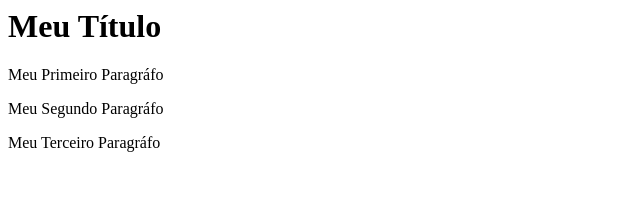
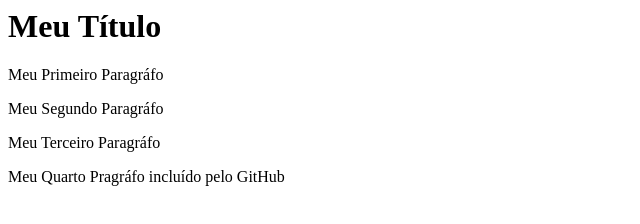
Before and after one commit to anavicentine/meuprimeirosite, a plain HTML site: page index.html in a window 1280 px wide. Shown: the whole page, without its empty margins (0-640 px from the left). Drawn offline with Linux system fonts and the light colour scheme.

Commit message:
Update index.html

```diff
--- a/index.html
+++ b/index.html
@@ -8,5 +8,6 @@
         <p>Meu Primeiro Paragráfo</p>
         <p>Meu Segundo Paragráfo</p>
         <p>Meu Terceiro Paragráfo</p>
+        <p>Meu Quarto Pragráfo incluído pelo GitHub</p>
     </body>
 </html>
```
